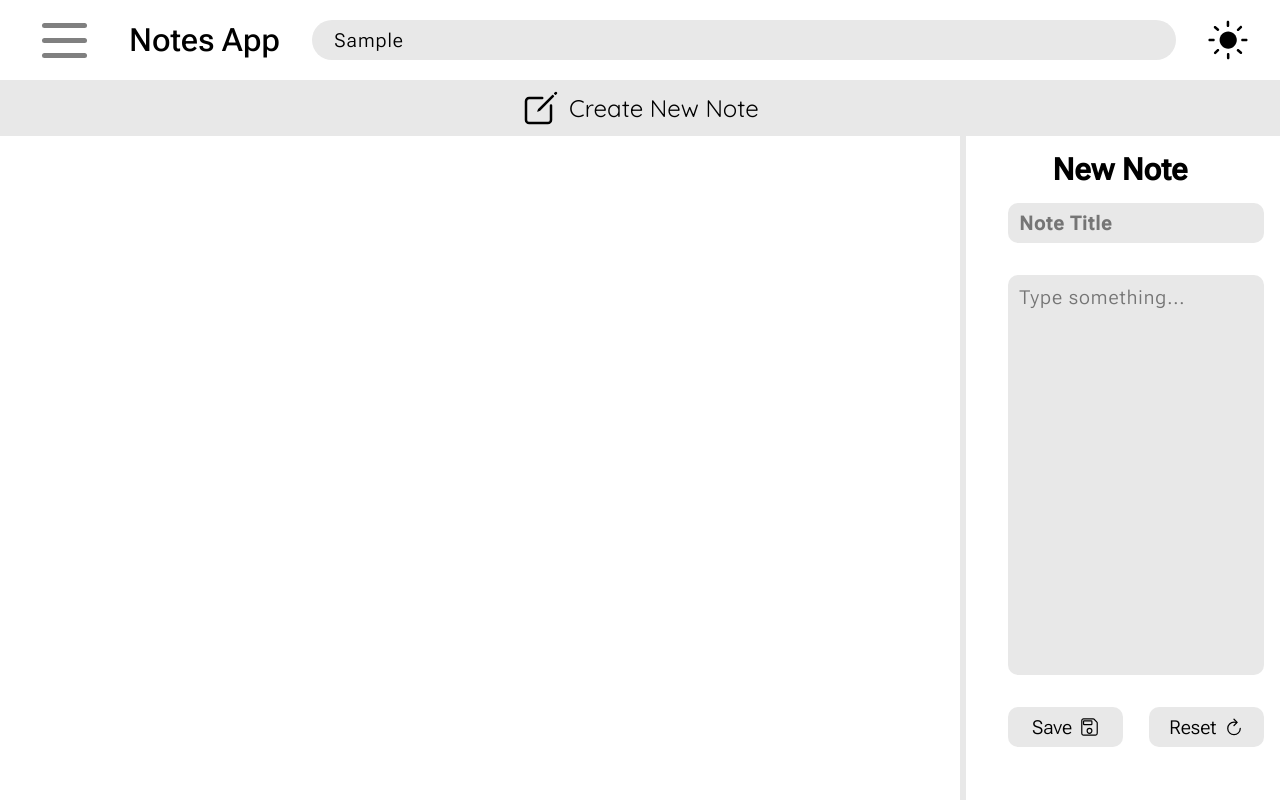
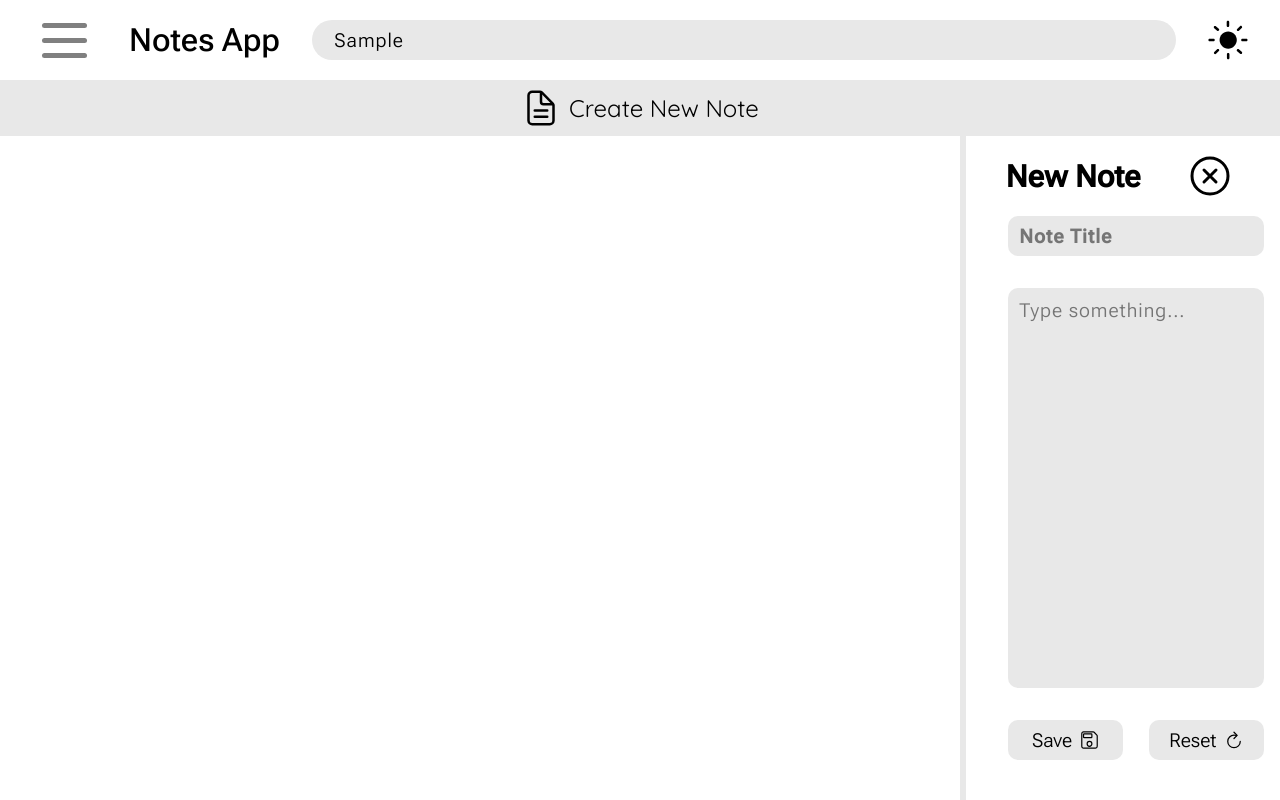
Before and after one commit to Karan-Manikani/notes-app, a React (Create React App) app: page / in a window 1280 px wide. Both pictures are taken after typing "Sample" into the empty fields and a click on the button "Create New Note". Built offline with nearby package versions, Linux system fonts and the light colour scheme.

Commit message:
Users can now edit pre-existing notes

```diff
--- a/src/App.js
+++ b/src/App.js
@@ -13,6 +13,15 @@ function App() {
 	const [enableEditor, setEnableEditor] = useState(false);
 	const [search, setSearch] = useState("");
 	const [filteredNotes, setFilteredNotes] = useState([]);
+	const [editMode, setEditMode] = useState(false);
+	const [viewMode, setViewMode] = useState(false);
+	const [createMode, setCreateMode] = useState(false);
+	const [note, setNote] = useState({
+		id: "",
+		title: "",
+		body: "",
+		lastModified: "",
+	});
 
 	useEffect(() => {
 		localStorage.setItem("notes", JSON.stringify(notes));
@@ -29,6 +38,12 @@ function App() {
 			setNotes={setNotes}
 			notes={notes}
 			filteredNotes={filteredNotes}
+			note={note}
+			setNote={setNote}
+			setEnableEditor={setEnableEditor}
+			setEditMode={setEditMode}
+			setViewMode={setViewMode}
+			setCreateMode={setCreateMode}
 		/>
 	));
 
@@ -41,8 +56,27 @@ function App() {
 				filteredNotes={filteredNotes}
 				setFilteredNotes={setFilteredNotes}
 			/>
-			<AddNote setEnableEditor={setEnableEditor} />
-			{enableEditor && <Editor notes={notes} setNotes={setNotes} />}
+			<AddNote
+				setEnableEditor={setEnableEditor}
+				setEditMode={setEditMode}
+				setViewMode={setViewMode}
+				setCreateMode={setCreateMode}
+			/>
+			{enableEditor && (
+				<Editor
+					notes={notes}
+					setNotes={setNotes}
+					note={note}
+					setNote={setNote}
+					setEnableEditor={setEnableEditor}
+					editMode={editMode}
+					setEditMode={setEditMode}
+					viewMode={viewMode}
+					setViewMode={setViewMode}
+					createMode={createMode}
+					setCreateMode={setCreateMode}
+				/>
+			)}
 			<div className="notes">{noteList}</div>
 		</div>
 	);
--- a/src/components/AddNote.js
+++ b/src/components/AddNote.js
@@ -1,9 +1,12 @@
-import createNoteIcon from "../images/create-outline.svg";
+import createNoteIcon from "../images/document-text-outline.svg";
 import "../css/addNote.css";
 
 function AddNote(props) {
 	function handleClick() {
-		props.setEnableEditor((prevEnableEditor) => !prevEnableEditor);
+		props.setEnableEditor(true);
+		props.setEditMode(false);
+		props.setViewMode(false);
+		props.setCreateMode(true);
 	}
 
 	return (
--- a/src/components/Editor.js
+++ b/src/components/Editor.js
@@ -1,18 +1,13 @@
 import "../css/editor.css";
 import resetIcon from "../images/refresh-outline.svg";
 import saveIcon from "../images/save-outline.svg";
+import closeIcon from "../images/close-circle-outline.svg";
 import createNewNote from "../js/createNewNote";
-import { useState } from "react";
 
 function Editor(props) {
-	const [note, setNote] = useState({
-		title: "",
-		body: "",
-	});
-
 	function handleChange(event) {
 		const { name, value } = event.target;
-		setNote((prevNote) => {
+		props.setNote((prevNote) => {
 			return {
 				...prevNote,
 				[name]: value,
@@ -21,21 +16,57 @@ function Editor(props) {
 	}
 
 	function handleSave() {
-		const newNote = createNewNote(note.title, note.body);
+		if (props.editMode) {
+			const updatedNotes = props.notes.map((updatedNote) => {
+				if (updatedNote.id === props.note.id) {
+					return {
+						...props.note,
+						lastModified: document.lastModified.split(" ")[0],
+					};
+				}
+				return updatedNote;
+			});
+			props.setNotes(updatedNotes);
+			props.setEditMode(false);
+			props.setViewMode(true);
+			return;
+		}
+		const newNote = createNewNote(props.note.title, props.note.body);
 		props.setNotes((prevNotes) => [...prevNotes, newNote]);
+		props.setCreateMode(true);
+		handleReset();
 	}
 
 	function handleReset() {
-		setNote({
+		props.setNote({
+			id: "",
 			title: "",
 			body: "",
+			lastModified: "",
 		});
+	}
+
+	function displayHeading() {
+		if (props.viewMode) {
+			return <h2 className="editor-heading">Viewing Mode</h2>;
+		} else if (props.editMode) {
+			return <h2 className="editor-heading">Editing Mode</h2>;
+		} else if (props.createMode) {
+			return <h2 className="editor-heading">New Note</h2>;
+		}
+	}
+
+	function closeEditor() {
+		props.setEnableEditor(false);
 	}
 
 	return (
 		<div className="editor">
 			<div className="vertical-line"></div>
-			<h2>New Note</h2>
+			<div className="editor-top">
+				{displayHeading()}
+				<img src={closeIcon} alt="close editor" onClick={closeEditor} />
+			</div>
 			<form id="note-entry">
 				<input
 					type="text"
@@ -43,7 +74,7 @@ function Editor(props) {
 					className="title-input"
 					onChange={handleChange}
 					name="title"
-					value={note.title}
+					value={props.note.title}
 				></input>
 				<textarea
 					className="body-input"
@@ -51,17 +82,21 @@ function Editor(props) {
 					placeholder="Type something..."
 					onChange={handleChange}
 					name="body"
-					value={note.body}
+					value={props.note.body}
 				></textarea>
 				<div className="buttons">
+					{!props.viewMode && (
 						<button type="button" className="save-button" onClick={handleSave}>
 							Save
 							<img src={saveIcon} alt="save" />
 						</button>
+					)}
+					{!props.viewMode && (
 						<button type="button" className="reset-button" onClick={handleReset}>
 							Reset
 							<img src={resetIcon} alt="reset" />
 						</button>
+					)}
 				</div>
 			</form>
 		</div>
--- a/src/components/Note.js
+++ b/src/components/Note.js
@@ -1,5 +1,6 @@
 import "../css/note.css";
 import deleteIcon from "../images/trash-outline.svg";
+import editIcon from "../images/create-outline.svg";
 import deleteNote from "../js/deleteNote.js";
 
 function Note(props) {
@@ -7,17 +8,48 @@ function Note(props) {
 		props.setNotes(deleteNote(props.id, props.notes));
 	}
 
+	function populateEditor() {
+		props.setNote({
+			id: props.id,
+			title: props.title,
+			body: props.body,
+			lastModified: props.lastModified,
+		});
+		props.setEnableEditor(true);
+		props.setViewMode(true);
+	}
+
+	function handleEdit() {
+		populateEditor();
+		props.setViewMode(false);
+		props.setCreateMode(false);
+		props.setEditMode(true);
+	}
+
 	const highlighedNote = props.filteredNotes.find((note) => note.id === props.id);
 
 	return (
 		<div className={`note ${highlighedNote ? "highlight" : ""}`}>
-			<div className="content">
+			<div className="content" onClick={populateEditor}>
 				<h1 className="title">{props.title}</h1>
 				<p className="body">{props.body}</p>
 			</div>
 			<div className="note-bottom">
 				<p className="last-modified">Last modified: {props.lastModified}</p>
-				<img src={deleteIcon} alt="delete" className="delete-icon" onClick={handleDelete} />
+				<div className="edit-delete-images">
+					<img
+						src={editIcon}
+						alt="edit note"
+						className="edit-icon"
+						onClick={handleEdit}
+					/>
+					<img
+						src={deleteIcon}
+						alt="delete note"
+						className="delete-icon"
+						onClick={handleDelete}
+					/>
+				</div>
 			</div>
 		</div>
 	);
--- a/src/css/editor.css
+++ b/src/css/editor.css
@@ -3,12 +3,23 @@
 	width: 25%;
 }
 
-.editor > h2 {
+.editor-heading {
 	font-family: "Roboto Flex", sans-serif;
 	margin: 0;
-	margin-top: 1rem;
 	text-align: center;
 	font-size: 1.9rem;
+}
+
+.editor-top {
+	display: flex;
+	justify-content: space-evenly;
+	align-items: center;
+	margin-top: 1rem;
+}
+
+.editor-top > img {
+	width: 3rem;
+	cursor: pointer;
 }
 
 .vertical-line {
@@ -54,6 +65,7 @@
 	justify-content: space-between;
 	width: 80%;
 	margin: 2rem 3rem;
+	margin-bottom: 1rem;
 }
 
 .buttons > button{
--- a/src/css/note.css
+++ b/src/css/note.css
@@ -20,6 +20,7 @@
 .content {
     display: flex;
     flex-direction: column;
+    cursor: pointer;
 }
 
 .title {
@@ -59,11 +60,15 @@
     margin: 0rem 0rem 0rem 2rem;
 }
 
+.edit-delete-images {
+    display: flex;
+    margin-right: 1rem;
+    margin-bottom: 0.2rem;
+}
+
 .delete-icon {
-    float: right;
-    margin: 0rem 2rem 0.2rem 0rem;
-    width: 3rem;
-    padding: 0.6rem;
+    width: 2.5rem;
+    padding: 0.4rem;
     cursor: pointer;
     transition: all 0.3s ease-in-out;
 }
@@ -72,3 +77,15 @@
     background-color: lightgray;
     border-radius: 10rem;
 }
+
+.edit-icon {
+    width: 2.6rem;
+    padding: 0.4rem;
+    cursor: pointer;
+    transition: all 0.3s ease-in-out;
+}
+
+.edit-icon:hover {
+    background-color: lightgray;
+    border-radius: 10rem;
+}
```
Also changed, not shown: src/images/close-circle-outline.svg (added), src/images/document-text-outline.svg (added). Lines whose indentation alone changed are shown as unchanged.
